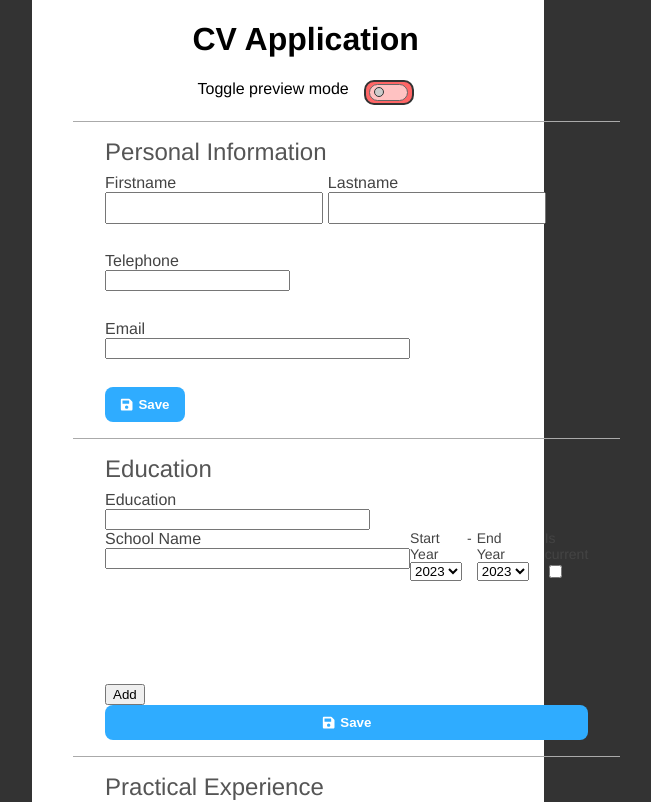
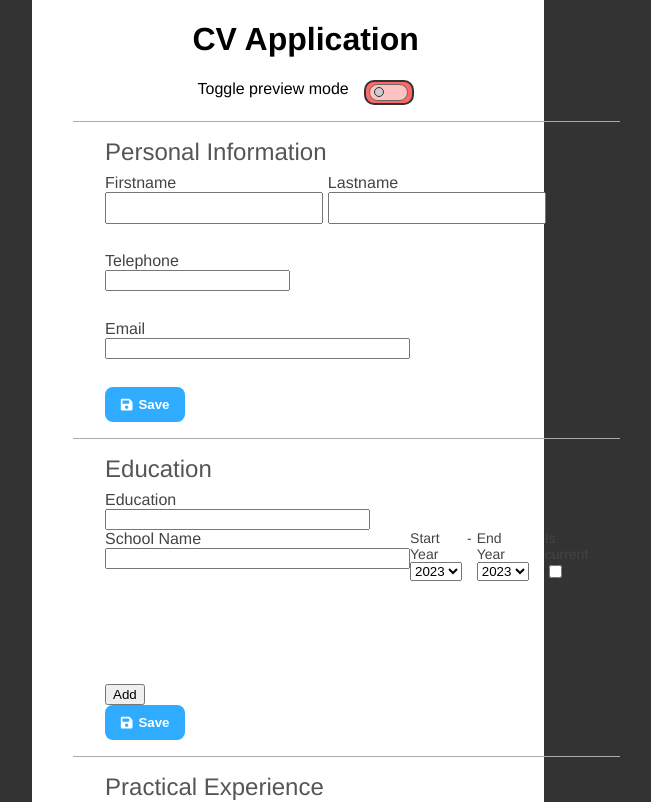
Before and after one commit to JSHC/odin-cvproject, a React (Create React App) app: page / in a window 1280 px wide. Shown: the top 802 px of the page, without its empty margins (352-1003 px from the left). Built offline with nearby package versions, Linux system fonts and the light colour scheme.

Commit message:
Update section button alignment

```diff
--- a/src/styles/Section.css
+++ b/src/styles/Section.css
@@ -27,3 +27,8 @@
     justify-self: start;
     align-self: end;
 }
+
+.section button {
+    justify-self: start;
+    align-self: end;
+}
```
